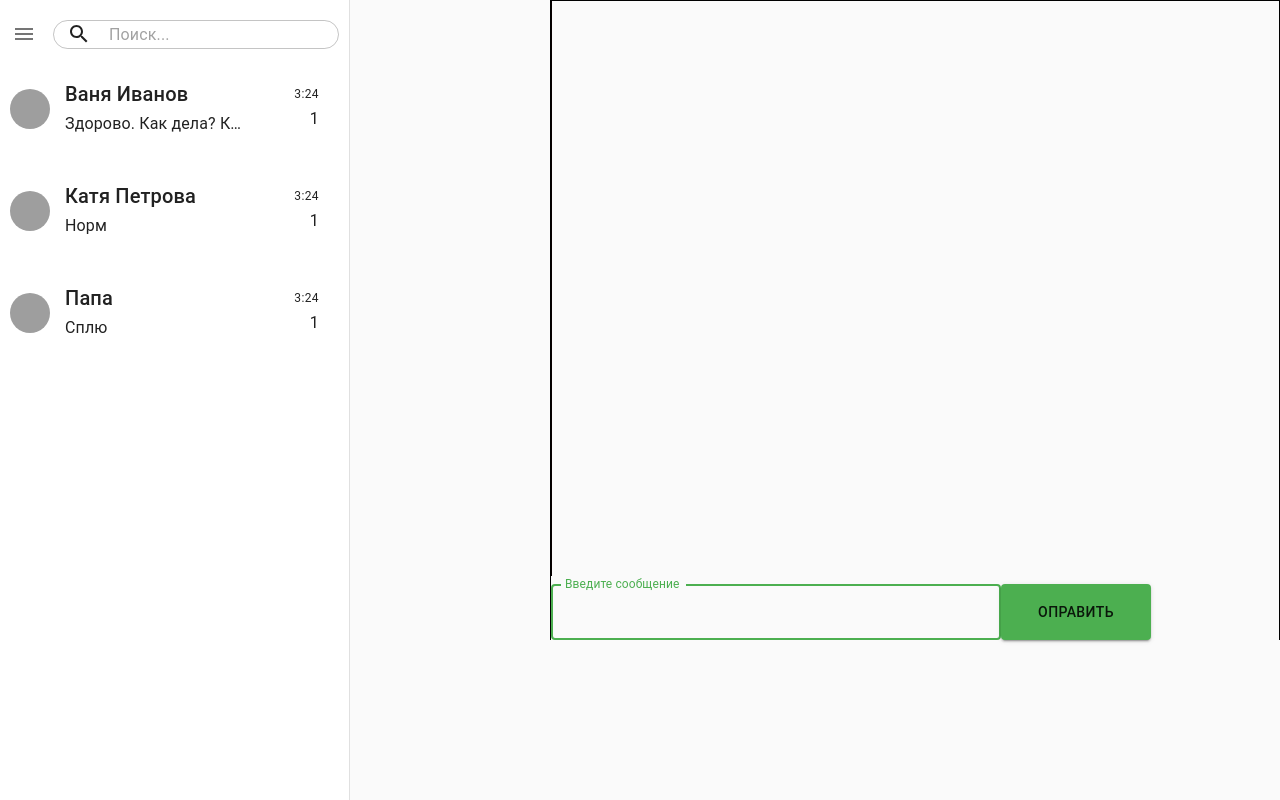
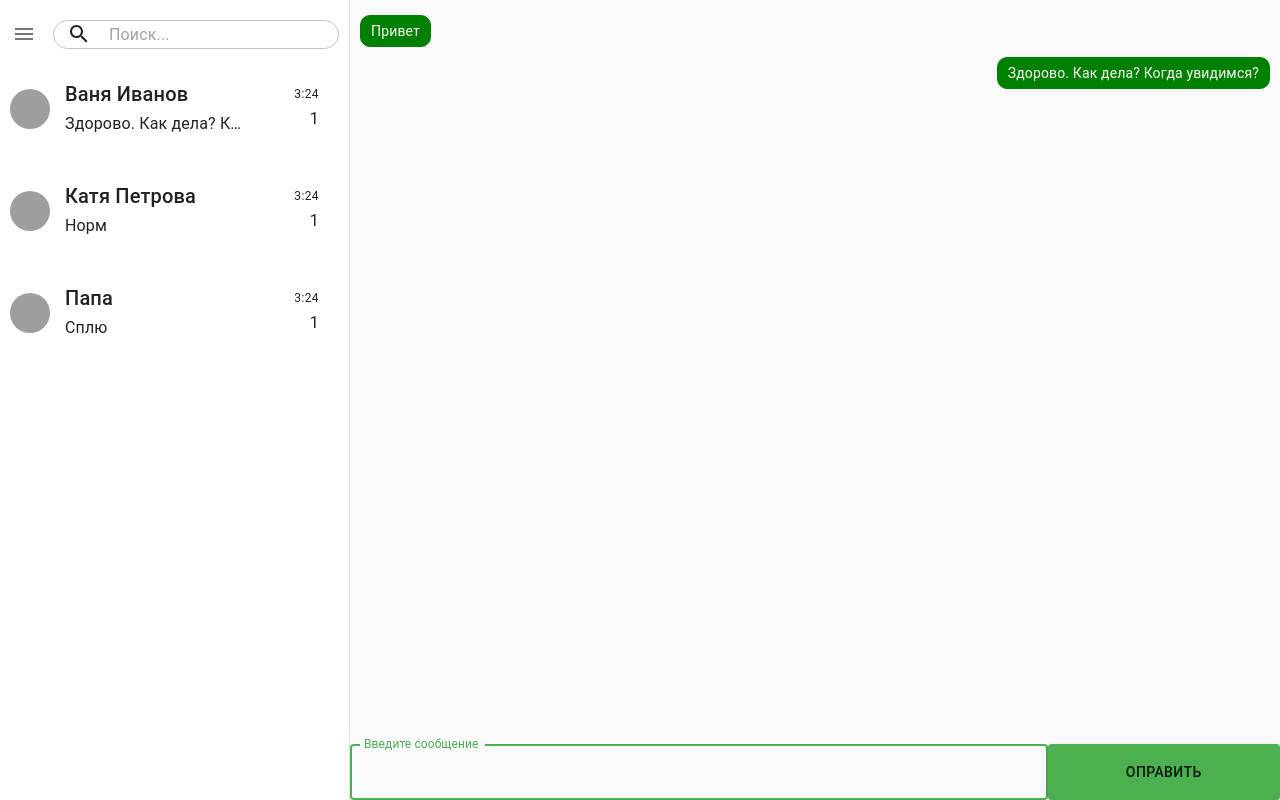
Before and after one commit to panechek/react-message, a React (Create React App) app: page /chat/2 in a window 1280 px wide. Built offline with nearby package versions, Linux system fonts and the light colour scheme; grey boxes are pictures that could not be loaded.

Commit message:
moment mistake

```diff
--- a/src/AppBar/ChatPrewiew.js
+++ b/src/AppBar/ChatPrewiew.js
@@ -2,6 +2,7 @@ import Box  from "@material-ui/core/Box";
 import  Typography from "@material-ui/core/Typography";
 import { makeStyles } from "@material-ui/core/styles";
 import  Avatar from "@material-ui/core/Avatar";
+import { useHistory } from "react-router-dom";
 
 const useStyles = makeStyles ((theme) =>({
 
@@ -47,7 +48,7 @@ const useStyles = makeStyles ((theme) =>({
 const ChatPrewiew = ({chat}) => {
 
     const classes = useStyles();
-
+    const history = useHistory();
     const {avatarUrl, name, messagesArray, id } = chat;
 
     const lastMessage = messagesArray.length > 0 ? messagesArray[messagesArray.length -1] : {text: '', timeStamp: null} ;
@@ -62,7 +63,7 @@ const ChatPrewiew = ({chat}) => {
     },0)
 
     return (
-        <Box className={classes.wrapper}>
+        <Box className={classes.wrapper}  onClick={() => history.push(`/chat/${id}`)}>
             <Avatar alt='Remy Sharp' src={avatarUrl} />
             <Box className={classes.contentWrapper}>
                 <Typography variant='h6'>{ name }</Typography>
--- a/src/AppBar/index.js
+++ b/src/AppBar/index.js
@@ -6,7 +6,7 @@ import Toolbar from '@material-ui/core/Toolbar';
 import  Box  from "@material-ui/core/Box";
 import {
     Link,
-    useLocation
+    useLocation, useHistory
 } from 'react-router-dom';
 import Typography from '@material-ui/core/Typography';
 import Drawer from '@material-ui/core/Drawer';
@@ -48,7 +48,7 @@ const useStyles = makeStyles((theme) => ({
     },
 
     root: {
-        marginRight:'550px'
+        marginRight:'350px'
     },
 
     wrapper: {
@@ -96,7 +96,8 @@ const AppBar = () => {
 
     const classes = useStyles();
     const location = useLocation();
-    const {chats} = useSelector((state) => state.chat)
+    const {chats} = useSelector((state) => state.chat);
+
 
     const pathName = location.pathname;
 
@@ -125,7 +126,7 @@ const AppBar = () => {
                 </Box>
                 <Box className={classes.chatWrapper}>
                     {chats.map((chat) => (
-                        <ChatPrewiew chat={chat} />
+                        <ChatPrewiew chat={chat}/>
                     ))}
 
                 </Box>
--- a/src/Chat/ChatSlice.js
+++ b/src/Chat/ChatSlice.js
@@ -7,6 +7,7 @@ export const chatSlice = createSlice({
   name: 'chat',
   initialState: {
     messagesArray: [],
+    myId: 1,
     chats: [
       {
         id: 2,
@@ -70,6 +71,11 @@ export const chatSlice = createSlice({
   reducers: {
 
     addMessage: (state, action) => {
+      const {chatId, trimmedMessage} = action;
+      const chatIndex = state.chats.findIndex((chat) => chat.userId === chatId);
+      state.chats[chatIndex].messagesArray.push({
+        text: trimmedMessage, timeStamp: moment(), isRead: false, userId: state.myId
+      })
       state.messagesArray.push(action.payload)
     }
 
--- a/src/Chat/MessageListComp.js
+++ b/src/Chat/MessageListComp.js
@@ -4,26 +4,26 @@ import {useSelector, } from 'react-redux';
 
 const useStyles = makeStyles(() => ({
     messageList: {
-        height: "90%",
-        borderLeft: "1px solid rgb(7, 0, 0)",
+        height: "100vh",
         display: "flex",
         flexDirection: "column",
         padding: "10px",
         overflow: "auto",
+        width: '100%'
     },
-    message: {
+    userMessage: {
         display: "flex",
         flexDirection: "column",
         alignItems: "start",
     },
     messageText: {
         border: "1px solid green",
-        borderRadius: "5px",
+        borderRadius: "10px",
         padding: "5px 10px",
         margin: "5px 0",
         color: "rgb(250, 248, 248)",
         backgroundColor: "green",
-        fontSize: "24px",
+        fontSize: "14px",
     },
 
     messageTime: {
@@ -36,10 +36,11 @@ const useStyles = makeStyles(() => ({
         color: "rgb(5, 80, 28)",
     },
 
-    botMessage: {
+    senderMessage: {
         display: "flex",
         flexDirection: "column",
         alignItems: "end",
+
     },
 
     botMessageText: {
@@ -55,24 +56,23 @@ const useStyles = makeStyles(() => ({
 }))
 
 
-const MessageListComp = () => {
+const MessageListComp = ({messagesArray}) => {
 
     const classes = useStyles();
 
-    const {messagesArray} = useSelector(state => state.chat)
+    const {myId} = useSelector((state) => state.chat);
 
-    return <div class={classes.messageList}>
+    return (<div class={classes.messageList}>
 
-        {messagesArray.map((message, i) => {
-         return (
+        {messagesArray.map((message, i) => (
 
 
-        <div className={classes.message} key={i}>
+        <div className={message.userId === myId ? classes.userMessage : classes.senderMessage} key={i} >
                 <div className={classes.messageText}>{message.text}</div>
                 <div className={classes.messageTime}>{message.time}</div>
                 <div className={classes.messageAuthor}>{message.author}</div>
-            </div>)})}
-    </div>
+            </div>))}
+    </div>)
 };
 
 export default MessageListComp;
--- a/src/Chat/index.js
+++ b/src/Chat/index.js
@@ -15,6 +15,7 @@ import MessageListComp from './MessageListComp';
 import {
   makeStyles
 } from '@material-ui/core/styles';
+import { useParams } from 'react-router-dom';
 
 
 
@@ -22,17 +23,17 @@ import {
 
 const useStyles = makeStyles(() => ({
   messanger: {
-    height: "80vh",
+    height: "100vh",
     display: "flex",
-    border: "1px solid black",
+    // border: "1px solid black",
     margin: "0 auto",
-    width: "800px",
+    width: '100%',
     borderBottom: "none"
 
   },
 
   activChat: {
-    width: "600px",
+    width: '100%',
     display: "flex",
     flexDirection: "column",
     height: "100%",
@@ -45,21 +46,30 @@ const useStyles = makeStyles(() => ({
 
 function Chat() {
 
+  const urlParams = useParams();
+  const chatId = Number.parseInt( urlParams.id);
+
 
   const classes = useStyles();
   const dispatch = useDispatch();
+
   const [inputMessage, setInputMessage] = useState('');
-  const {messagesArray} = useSelector(state => state.chat)
+
+  const {chats} = useSelector(state => state.chat);
+  const messagesArray = chats.find((chat) => chat.id === chatId).messagesArray;
+
   const background = useSelector(state => state.profile);
+
 
   const onSendMessage = () => {
     const trimmedMessage = inputMessage.trim();
 
     if (trimmedMessage !== "") {
       dispatch(addMessage({
-        text: trimmedMessage,
-        time: new Date().toLocaleString(),
-        author: 'guess'
+        chatId, trimmedMessage
+        // text: trimmedMessage,
+        // time: new Date().toLocaleString(),
+        // author: 'guess'
       }));
   };
   setInputMessage('')
@@ -81,7 +91,7 @@ function Chat() {
 
   return ( <div className = { classes.messanger} style={background} >
     <div className = {classes.activChat} >
-    <MessageListComp  />
+    <MessageListComp  messagesArray={  messagesArray}/>
     <Message value = {inputMessage} onChange = {setInputMessage} onClick = {onSendMessage} />
      </div >
      </div>
```
